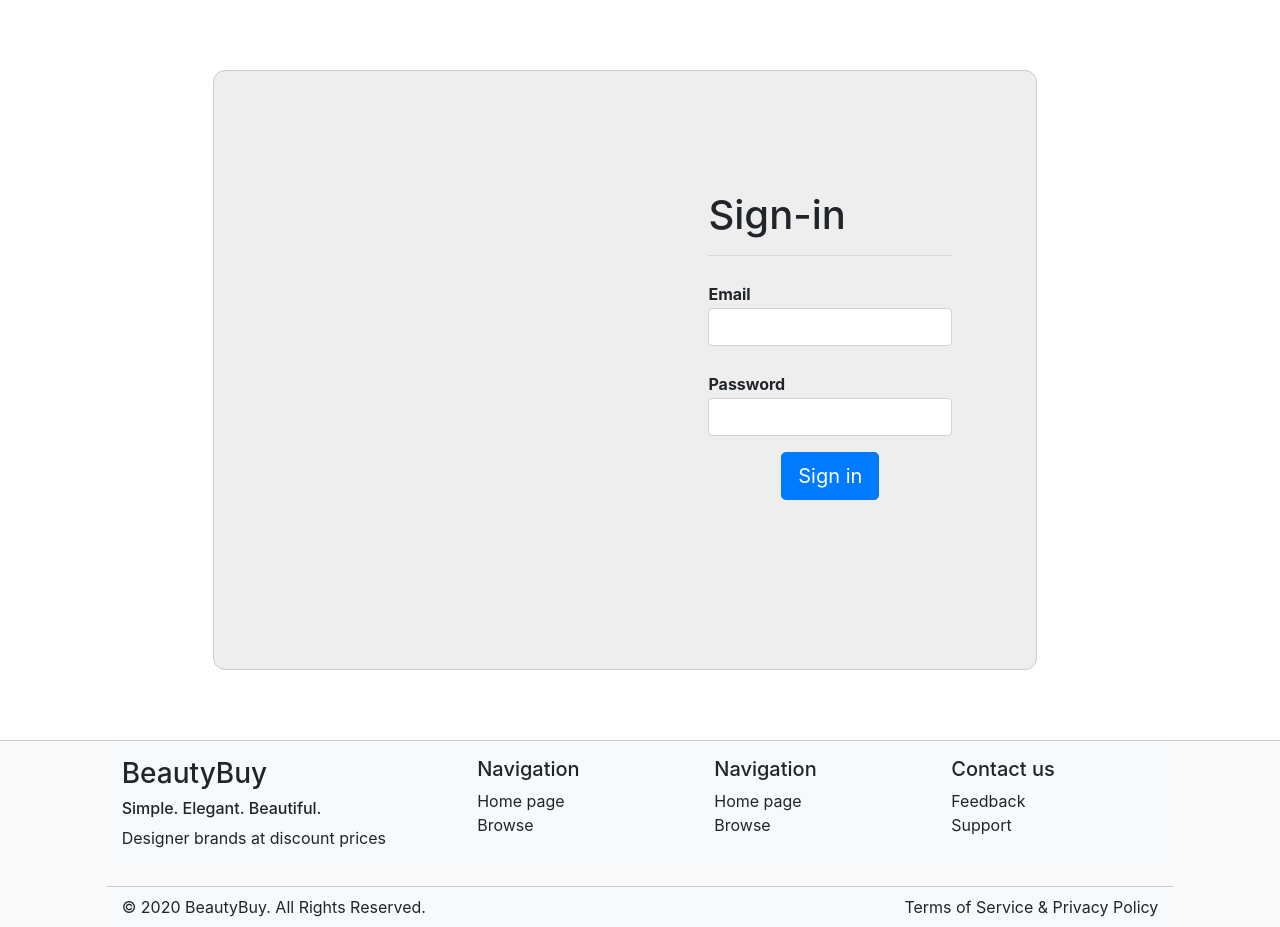
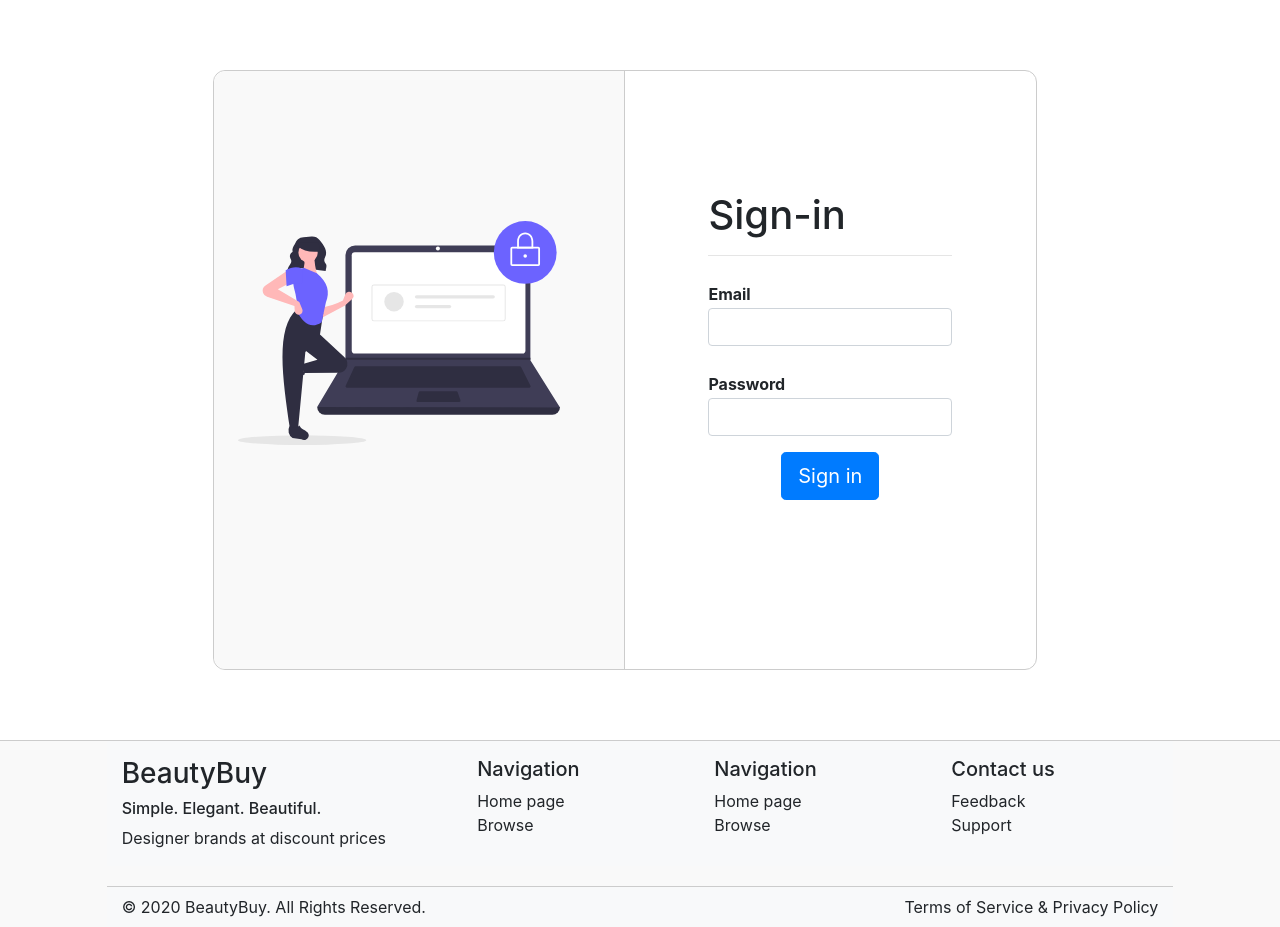
Before and after one commit to AlcornRyan/3172-ecommerce, a PHP site: page /index.php?page=signin in a window 1280 px wide. Shown: the part 57-984 px from the top of the page. Run offline with PHP 8.4, Linux system fonts and the light colour scheme.

Commit message:
Added image to sign in page, changed background colours

```diff
--- a/include/signin/signinCon.php
+++ b/include/signin/signinCon.php
@@ -2,8 +2,8 @@
 <div class="row signInBox">
 
     <!-- Left Side -->
-    <div class="d-sm-block col-md-6">
-
+    <div class="d-sm-block col-md-6 si_leftCon">
+        <img src="images/login.svg" />
     </div>
 
     <!-- Right Side - Sign-in-->
--- a/style/signin.css
+++ b/style/signin.css
@@ -7,14 +7,31 @@
     width: 100%;
     height: auto;
     min-height: 600px;
-    background-color: #EEEEEE;
     border: 1px solid #CCCCCC;
     border-radius: 12px;
 }
-.signInCon {
-    padding-top: 120px;
+.si_leftCon {
+    flex: 50%;
+    max-width: 50%;
+    padding: 0 4px;
+    background-color: #F9F9F9;
+    border-radius: 12px 0px 0px 12px;
+    border-right: 1px solid #CCCCCC;
 }
-    .signInCon label {
-        margin-top: 10px;
-        margin-bottom: 2px;
+    .si_leftCon img {
+        width: 80%;
+        margin-top: 150px;
+        margin-left: 5%;
+        vertical-align: middle;
     }
+.si_rightCon {
+    background-color: #FFFFFF;
+    border-radius: 12px 0px 0px 12px;
+}
+    .signInCon {
+        padding-top: 120px;
+    }
+        .signInCon label {
+            margin-top: 10px;
+            margin-bottom: 2px;
+        }
```
